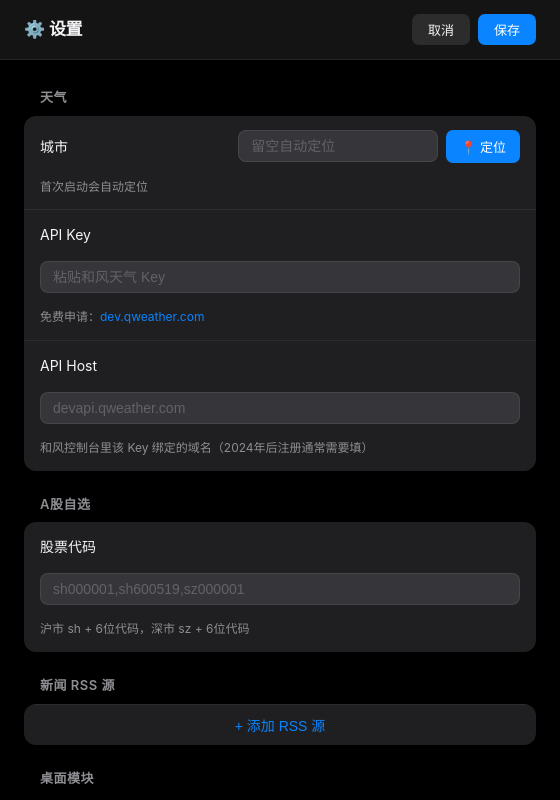
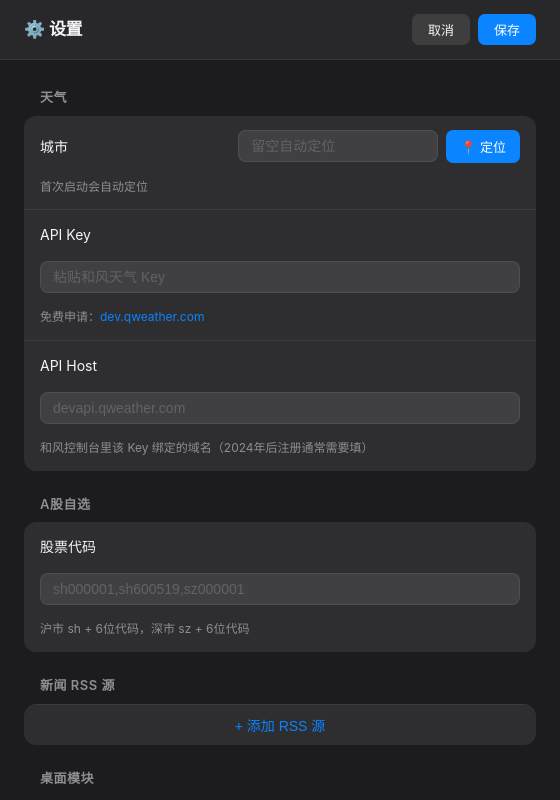
Before and after one commit to dgr1771/transparent-desktop-dashboard, an Electron app: page src/renderer/settings.html in a window 560 px wide. Shown: the top 800 px of the page. Drawn offline with Linux system fonts and the light colour scheme; no server answers.

Commit message:
v0.9.2: 设置界面配色优化(纯黑→深灰#1c1c1e+分组#3a3a3c)

```diff
--- a/package.json
+++ b/package.json
@@ -1,6 +1,6 @@
 {
   "name": "transparent-desktop-dashboard",
-  "version": "0.9.0",
+  "version": "0.9.1",
   "description": "透明桌面信息看板 - 鼠标穿透的桌面常驻信息展示（天气/A股/新闻/待办/时钟/倒数日/热搜）",
   "main": "src/main/index.js",
   "scripts": {
--- a/src/renderer/settings.html
+++ b/src/renderer/settings.html
@@ -7,7 +7,7 @@
     * { margin: 0; padding: 0; box-sizing: border-box; -webkit-font-smoothing: antialiased; }
     body {
       font-family: -apple-system, 'SF Pro Display', 'Segoe UI', 'Microsoft YaHei', sans-serif;
-      background: #000000;
+      background: #1c1c1e;
       color: #f5f5f7;
       padding: 0;
       line-height: 1.5;
@@ -17,7 +17,7 @@
     /* 顶部导航栏（macOS 风格） */
     .titlebar {
       position: sticky; top: 0; z-index: 100;
-      background: rgba(28,28,30,0.72);
+      background: rgba(44,44,46,0.8);
       backdrop-filter: saturate(180%) blur(20px);
       -webkit-backdrop-filter: saturate(180%) blur(20px);
       border-bottom: 1px solid rgba(255,255,255,0.08);
@@ -55,7 +55,7 @@
 
     /* 圆角分组容器（macOS inset grouped 风格） */
     .group {
-      background: rgba(44,44,46,0.72);
+      background: rgba(58,58,60,0.65);
       backdrop-filter: blur(10px);
       -webkit-backdrop-filter: blur(10px);
       border-radius: 12px;
@@ -172,11 +172,11 @@
     /* 模块列表 */
     .module-list { display: grid; grid-template-columns: 1fr 1fr; gap: 1px; background: rgba(255,255,255,0.06); border-radius: 12px; overflow: hidden; }
     .module-item {
-      background: rgba(44,44,46,0.72); padding: 12px 16px;
+      background: rgba(58,58,60,0.65); padding: 12px 16px;
       display: flex; align-items: center; gap: 10px; cursor: pointer;
       transition: background 0.15s;
     }
-    .module-item:hover { background: rgba(58,58,60,0.8); }
+    .module-item:hover { background: rgba(72,72,74,0.8); }
     .module-icon { font-size: 20px; flex-shrink: 0; }
     .module-name { font-size: 14px; color: #f5f5f7; }
     .module-desc { font-size: 11px; color: #8e8e93; }
```
